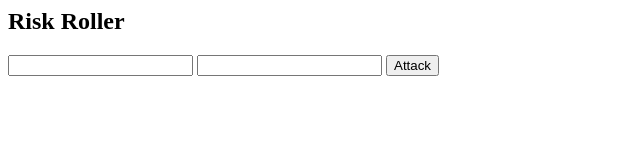
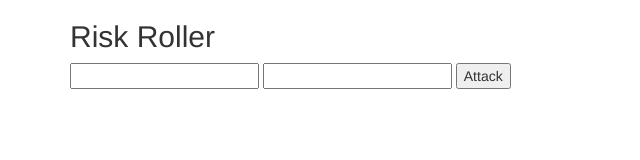
Before and after one commit to ewilson/riskroll, a website: page index.html in a window 1280 px wide. Shown: the whole page, without its empty margins (0-640 px from the left). Drawn offline with nearby package versions, Linux system fonts and the light colour scheme.

Commit message:
added bootstrap

```diff
--- a/index.html
+++ b/index.html
@@ -1,12 +1,17 @@
 <html>
   <head>
     <title>Risk Roller</title>
+    <link rel="stylesheet" href="bower_components/bootstrap/dist/css/bootstrap.min.css">
+    <script src="bower_components/bootstrap/dist/js/bootstrap.min.js"></script>
     <script src="bower_components/handlebars/handlebars.min.js"></script>
     <script src="bower_components/jquery/dist/jquery.min.js"></script>
     <script src="js/dice.js"></script>
     <script src="js/riskroll.js"></script>
+<!-- Latest compiled and minified CSS -->
+<link rel="stylesheet" href="https://maxcdn.bootstrapcdn.com/bootstrap/3.3.1/css/bootstrap.min.css">
   </head>
   <body>
+    <div class="container">
       <h2>Risk Roller</h2>
       <div id="main">
 	<form>
@@ -18,5 +23,6 @@
       <script id="results-template" type="text/x-handlebars-template">
 	<h3>{{player}}s remaining: {{num}}</h3>
       </script>
+    </div>
   </body>
 </html>
```
Lines whose indentation alone changed are shown as unchanged.
